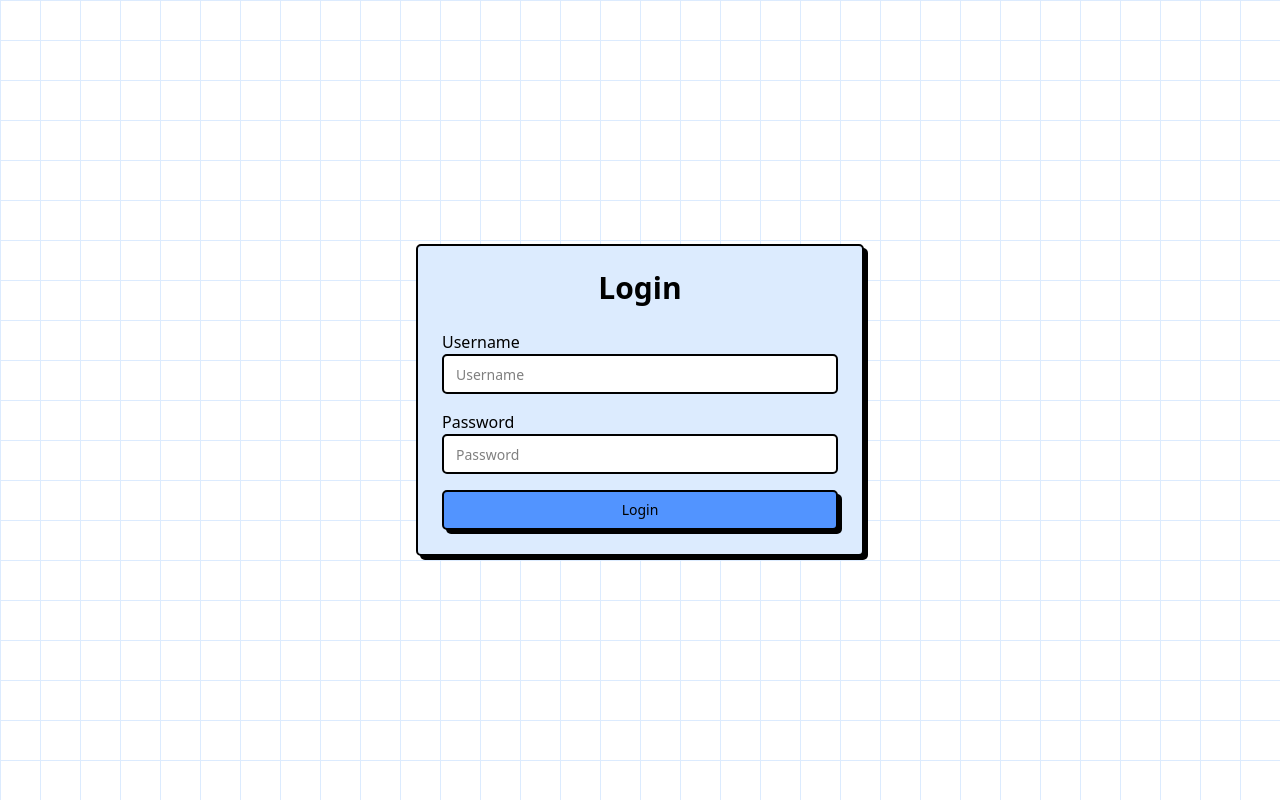
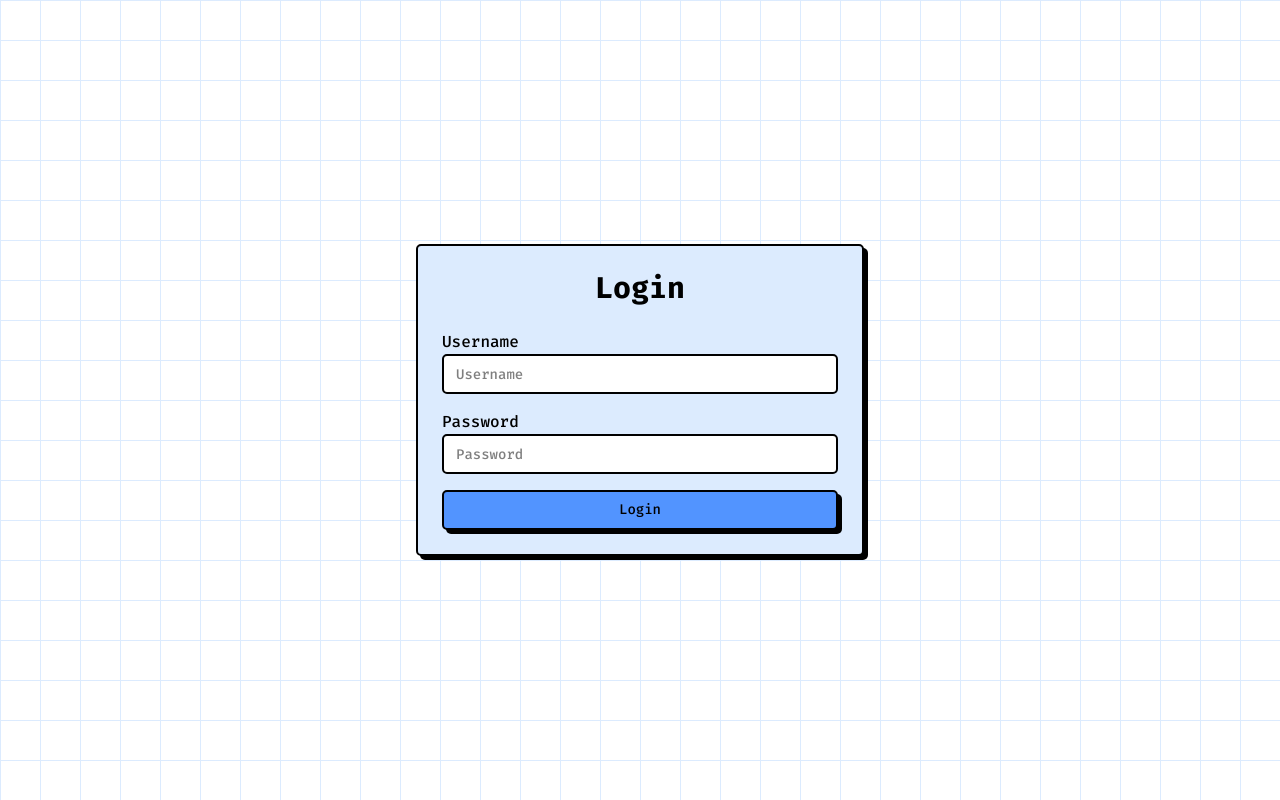
Before and after one commit to elvinsavio/prompt-lib, a Django app: page /login in a window 1280 px wide. Run offline with Django 5.2, Linux system fonts and the light colour scheme; style sheets or scripts are compiled from the project's sources.

Commit message:
feat: add fira font

```diff
--- a/portal/static/css/input.css
+++ b/portal/static/css/input.css
@@ -112,8 +112,8 @@
     background-image:
       linear-gradient(to right, var(--background) 1px, transparent 1px),
       linear-gradient(to bottom, var(--background) 1px, transparent 1px);
+    font-family: "Fira Mono", monospace;
   }
-
   h1,
   h2,
   h3,
--- a/portal/templates/base.html
+++ b/portal/templates/base.html
@@ -8,6 +8,10 @@
     <link rel="stylesheet" href="{% static 'css/style.css' %}">
     <script src="https://unpkg.com/htmx.org@2.0.4"></script>
     <script src="//unpkg.com/alpinejs" defer></script>
+    <link rel="preconnect" href="https://fonts.googleapis.com">
+    <link rel="preconnect" href="https://fonts.gstatic.com" crossorigin>
+    <link href="https://fonts.googleapis.com/css2?family=Fira+Mono:wght@400;500;700&display=swap" rel="stylesheet">
+
     {% block extra_head %}{% endblock %}
 </head>
 <body>
```
